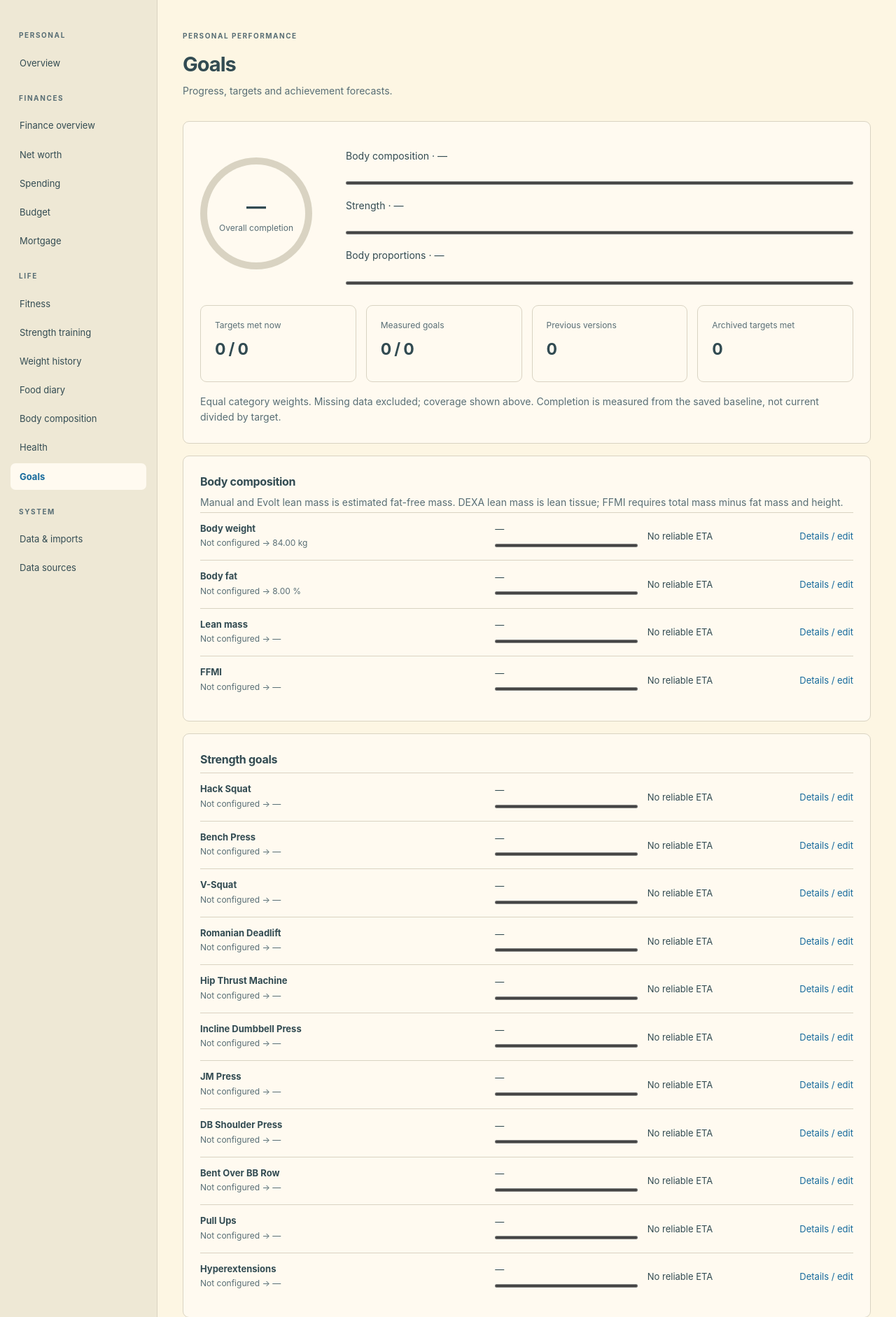
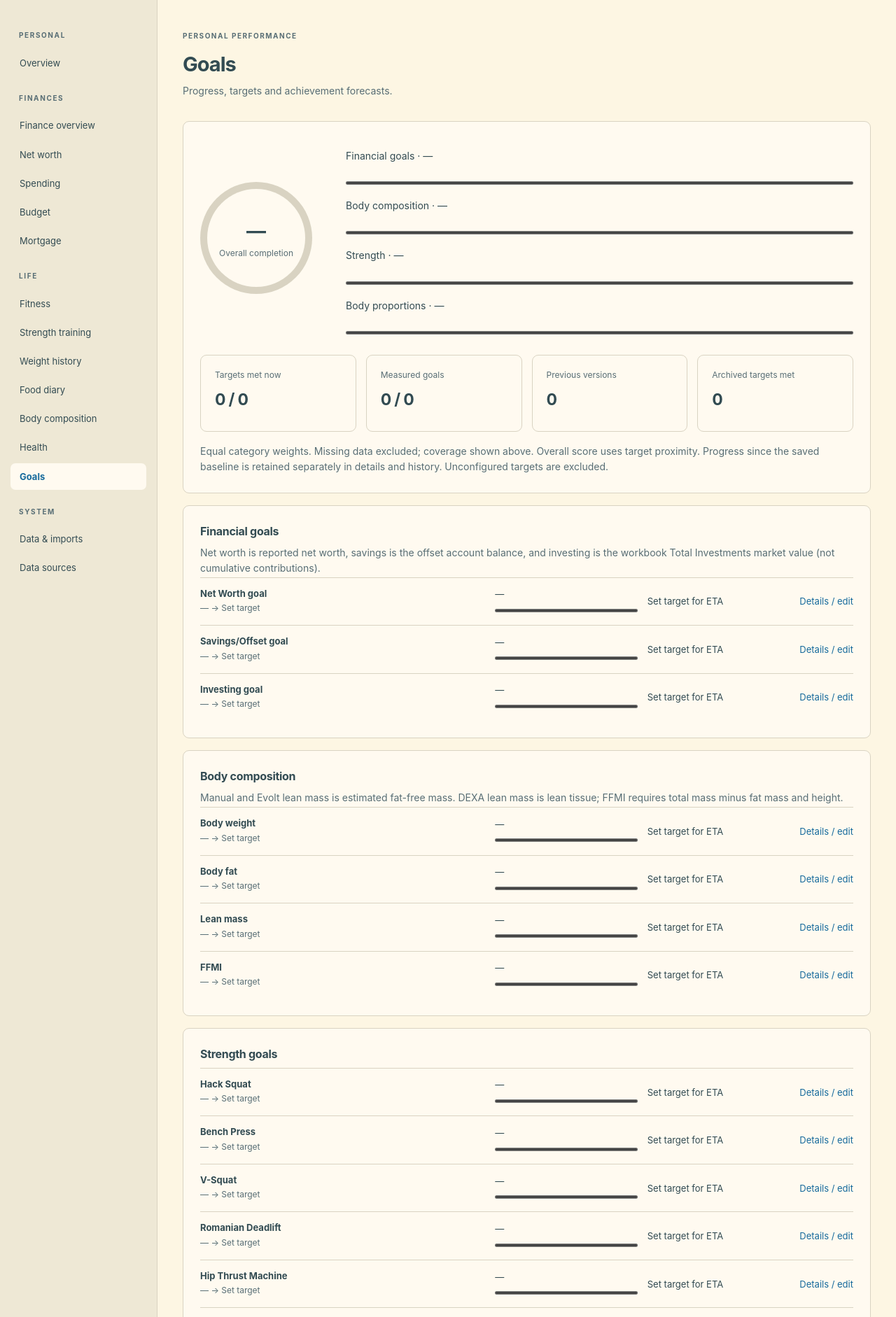
Before and after one commit to Jarrod95/Life-Dashboard, a Flask app: page /goals in a window 1280 px wide. Shown: the part 70-1952 px from the top of the page at 70% size. Run offline with Flask 3, Linux system fonts and the light colour scheme.

Commit message:
Show live goal values, workbook ratios and financial section

```diff
--- a/app/templates/goals.html
+++ b/app/templates/goals.html
@@ -5,28 +5,30 @@
 <div class="page-heading"><div><p class="eyebrow">PERSONAL PERFORMANCE</p><h1>Goals</h1><p class="muted">Progress, targets and achievement forecasts.</p></div></div>
 {% for cat,msg in get_flashed_messages(with_categories=true) %}<p role="status" class="{{ 'goal-bad' if cat=='error' else 'goal-good' }}">{{ msg }}</p>{% endfor %}
 <section class="panel"><div class="goal-summary"><div class="goal-ring" style="--progress:{{ report.overall or 0 }}%"><strong>{{ val(report.overall,'%') }}</strong><small>Overall completion</small></div><div>
-{% for k,label in [('composition','Body composition'),('strength','Strength'),('shape','Body proportions')] %}
+{% for k,label in [('finance','Financial goals'),('composition','Body composition'),('strength','Strength'),('shape','Body proportions')] %}
 <p>{{ label }} · {{ val(report.scores[k],'%') }}</p><progress max="100" value="{{ report.scores[k] or 0 }}" aria-label="{{ label }}"></progress>{% endfor %}</div></div>
 <div class="metrics"><article class="metric"><span>Targets met now</span><strong>{{ report.achieved }} / {{ report.configured }}</strong></article><article class="metric"><span>Measured goals</span><strong>{{ report.measured }} / {{ report.configured }}</strong></article><article class="metric"><span>Previous versions</span><strong>{{ report.history|length }}</strong></article><article class="metric"><span>Archived targets met</span><strong>{{ report.history_achieved }}</strong></article></div>
-<p class="muted">Equal category weights. Missing data excluded; coverage shown above. Completion is measured from the saved baseline, not current divided by target.</p></section>
-{% for group,label in [('composition','Body composition'),('strength','Strength goals'),('shape','Ideal body measurements')] %}
+<p class="muted">Equal category weights. Missing data excluded; coverage shown above. Overall score uses target proximity. Progress since the saved baseline is retained separately in details and history. Unconfigured targets are excluded.</p></section>
+{% for group,label in [('finance','Financial goals'),('composition','Body composition'),('strength','Strength goals'),('shape','Ideal body measurements')] %}
 <section class="panel"><h2>{{ label }}</h2>
-{% if group=='shape' %}<p class="muted">Recognised workbook ideal values appear as suggestions. Saving pins your target; sync does not overwrite it.</p>{% endif %}
+{% if group=='shape' %}<p class="muted">Ideal body shape ratios and muscle goals update automatically from Dashboard! in Body Composition.xlsx. Edit targets in the workbook, then refresh.</p>{% endif %}
 {% if group=='composition' %}<p class="muted">Manual and Evolt lean mass is estimated fat-free mass. DEXA lean mass is lean tissue; FFMI requires total mass minus fat mass and height.</p>{% endif %}
+{% if group=='finance' %}<p class="muted">Net worth is reported net worth, savings is the offset account balance, and investing is the workbook Total Investments market value (not cumulative contributions).</p>{% endif %}
 {% for item in report.groups[group] %}{% set g=item.active %}
-<details class="goal-item"><summary><div><strong>{{ item.name }}</strong><span class="muted">{{ val(g.current,g.unit) if g else 'Not configured' }} → {{ val(g.target,g.unit) if g else val(item.ideal,item.unit) }}</span></div><div>{{ val(g.completion,'%') if g else '—' }}<progress max="100" value="{{ (g.completion or 0) if g else 0 }}" aria-label="Completion"></progress></div><div>{{ g.forecast.date if g and g.forecast.date else 'No reliable ETA' }}</div><span class="goal-edit">Details / edit</span></summary>
+{% if item.workbook %}<div class="goal-item"><div class="goal-workbook"><div><strong>{{ item.name }}</strong><span class="muted">{{ val(item.current,item.unit) }} → {{ val(item.ideal,item.unit) }}</span><small class="muted">{{ item.current_date or 'No observations' }} · {{ 'Workbook target' if item.ideal is not none else 'No workbook target' }}</small></div><div>{{ val(item.proximity,'%') }}<progress max="100" value="{{ item.proximity or 0 }}" aria-label="Target proximity"></progress></div><span class="muted">{{ item.direction or '' }}</span></div></div>{% else %}
+<details class="goal-item"><summary><div><strong>{{ item.name }}</strong><span class="muted">{{ val(g.current,g.unit) if g else val(item.current,item.unit) }} → {{ val(g.target,g.unit) if g else 'Set target' }}{% if not g and item.current_date %} · {{ item.current_date }}{% endif %}</span></div><div>{{ val(g.proximity,'%') if g else '—' }}<progress max="100" value="{{ (g.proximity or 0) if g else 0 }}" aria-label="Target proximity"></progress></div><div>{{ g.forecast.date if g and g.forecast.date else 'No reliable ETA' if g else 'Set target for ETA' }}</div><span class="goal-edit">Details / edit</span></summary>
 {% if g %}
-<div class="metrics"><article class="metric"><span>Baseline</span><strong>{{ val(g.baseline,g.unit) }}</strong><small>{{ g.baseline_date or 'No data' }}</small></article><article class="metric"><span>Latest observation</span><strong>{{ val(g.current,g.unit) }}</strong><small>{{ g.current_date or 'No data' }}</small></article><article class="metric"><span>Remaining</span><strong>{{ val(([0,(g.target-g.current)*(1 if g.direction=='increase' else -1)]|max) if g.current is not none else none,g.unit) }}</strong></article><article class="metric"><span>Best completion</span><strong>{{ val(g.best_completion,'%') }}</strong></article></div>
+<div class="metrics"><article class="metric"><span>Baseline</span><strong>{{ val(g.baseline,g.unit) }}</strong><small>{{ g.baseline_date or 'No data' }}</small></article><article class="metric"><span>Latest observation</span><strong>{{ val(g.current,g.unit) }}</strong><small>{{ g.current_date or 'No data' }}</small></article><article class="metric"><span>Remaining</span><strong>{{ val(([0,(g.target-g.current)*(1 if g.direction=='increase' else -1)]|max) if g.current is not none else none,g.unit) }}</strong></article><article class="metric"><span>Progress since baseline</span><strong>{{ val(g.completion,'%') }}</strong></article></div>
 <p class="muted">Source: {{ g.settings.source or g.settings.exercise_id }} · {{ g.forecast.status|replace('_',' ') }}{% if g.first_achieved %} · first reached {{ g.first_achieved }}{% endif %}</p>
 {% if g.points %}<div class="goal-plot" data-points='{{ g.points|tojson }}' data-target="{{ g.target }}" data-forecast='{{ g.forecast|tojson }}' role="img" aria-label="{{ item.name }} performance and projection"></div>{% endif %}{% endif %}
 <form method="post" class="filters goal-form"><input type="hidden" name="csrf_token" value="{{ csrf_token() }}"><input type="hidden" name="key" value="{{ item.key }}"><input type="hidden" name="version_id" value="{{ g.id if g else '' }}">
-<label>Target ({{ g.unit if g else item.unit }})<input name="target" type="number" step=".001" min=".001" value="{{ g.target if g else item.ideal if item.ideal is not none else '' }}"></label>
+<label>Target ({{ g.unit if g else item.unit }})<input name="target" type="number" step=".001" {% if item.key != "net_worth" %}min=".001"{% endif %} value="{{ g.target if g else item.ideal if item.ideal is not none else '' }}"></label>
 <label>Direction<select name="direction"><option value="increase" {% if g and g.direction=='increase' %}selected{% endif %}>Increase</option><option value="decrease" {% if (g and g.direction=='decrease') or (not g and item.key in ['weight','fat','shape_waist']) %}selected{% endif %}>Decrease</option></select></label>
 {% if group=='composition' %}<label>Source<select name="source">{% for s in ['manual','evolt','dexa'] %}<option {% if g and g.settings.source==s %}selected{% endif %}>{{ s }}</option>{% endfor %}</select></label>{% if item.key=='ffmi' %}<label>Height (cm)<input name="height_cm" type="number" step=".1" value="{{ g.settings.height_cm if g else '' }}"></label>{% endif %}{% endif %}
-{% if group=='strength' %}<label>GymDay exercise<select name="exercise_id"><option value="">Select exact exercise</option>{% for e in item.exercises %}<option value="{{ e.id }}" {% if g and g.settings.exercise_id==e.id %}selected{% endif %}>{{ e.name }} · {{ e.equipment or 'equipment unspecified' }} · {{ e.id[:8] }}</option>{% endfor %}</select></label><label>Minimum reps<input type="number" name="reps" min="1" max="30" value="{{ g.settings.reps if g else 6 }}"></label>{% if item.key=='pull_ups' %}<label>Mode<select name="mode"><option value="reps" {% if not g or g.settings.mode=='reps' %}selected{% endif %}>Unweighted reps</option><option value="weight" {% if g and g.settings.mode=='weight' %}selected{% endif %}>Added weight (kg)</option></select></label>{% endif %}{% endif %}
+{% if group=='strength' %}<label>GymDay exercise<select name="exercise_id"><option value="">Select exact GymDay exercise (all available)</option>{% for e in item.exercises %}<option value="{{ e.id }}" {% if (g and g.settings.exercise_id==e.id) or (not g and item.suggested_exercise==e.id) %}selected{% endif %}>{{ e.name }} · {{ e.equipment or 'equipment unspecified' }} · {{ e.id[:8] }}</option>{% endfor %}</select></label><label>Minimum reps<input type="number" name="reps" min="1" max="30" value="{{ g.settings.reps if g else 6 }}"></label>{% if item.key=='pull_ups' %}<label>Mode<select name="mode"><option value="reps" {% if not g or g.settings.mode=='reps' %}selected{% endif %}>Unweighted reps</option><option value="weight" {% if g and g.settings.mode=='weight' %}selected{% endif %}>Added weight (kg)</option></select></label>{% endif %}{% endif %}
 <label>Desired date<input type="date" name="due" value="{{ g.due if g and g.due else '' }}"></label><label>Revision reason<input name="note" maxlength="500"></label>
 <button name="action" value="save">Save new version</button>{% if g %}<button name="action" value="achieved">Archive achieved</button><button name="action" value="paused">Pause</button><button name="action" value="abandoned">Abandon</button>{% endif %}</form>
-{% if group=='strength' %}<p class="muted">Daily best completed non-warmup, non-drop set at or above minimum reps. Use the recorded GymDay dumbbell weight convention. Unweighted pull-ups require a recorded zero load.</p>{% endif %}</details>{% endfor %}</section>{% endfor %}
+{% if group=='strength' %}<p class="muted">Choose the matching exercise and equipment; all GymDay exercises are available for explicit mapping. Daily best completed non-warmup, non-drop set at or above minimum reps. Use the recorded GymDay dumbbell weight convention. Unweighted pull-ups require a recorded zero load.</p>{% endif %}</details>{% endif %}{% endfor %}</section>{% endfor %}
 <section class="panel"><h2>Goal achievement forecast</h2><div class="table-scroll"><table><thead><tr><th>Goal</th><th>ETA</th><th>Pace sensitivity range</th><th>Desired date</th><th>Status</th></tr></thead><tbody>{% for group,entries in report.groups.items() %}{% for item in entries if item.active %}{% set g=item.active %}<tr><td>{{ item.name }}</td><td>{{ g.forecast.date or '—' }}</td><td>{{ g.forecast.early ~ ' – ' ~ g.forecast.late if g.forecast.early else '—' }}</td><td>{{ g.due or '—' }}</td><td>{{ g.forecast.status|replace('_',' ') }}</td></tr>{% endfor %}{% endfor %}</tbody></table></div><p class="muted">Recent robust trend; no reliable ETA for sparse, stale, flat or wrong-direction data. Estimates limited to one year. Ranges are illustrative pace sensitivity, not confidence intervals.</p></section>
 <section class="panel"><h2>Goal history</h2><p class="muted">Average archived completion: {{ val(report.history_average,'%') }}. Records frozen at closure.</p><div class="table-scroll"><table><thead><tr><th>Goal</th><th>Created / closed</th><th>Baseline</th><th>Target</th><th>Final</th><th>Completion</th><th>Best</th><th>Outcome</th><th>Days</th><th>Reason</th></tr></thead><tbody>{% for g in report.history %}<tr><td>{{ report.labels.get(g.key,g.key) }}</td><td>{{ g.created }} / {{ g.closed }}</td><td>{{ val(g.baseline,g.unit) }}</td><td>{{ val(g.target,g.unit) }}</td><td>{{ val(g.current,g.unit) }}</td><td>{{ val(g.completion,'%') }}</td><td>{{ val(g.best_completion,'%') }}</td><td>{{ g.outcome }}</td><td>{{ g.duration }}</td><td>{{ g.note }}</td></tr>{% else %}<tr><td colspan="10">No archived goals yet.</td></tr>{% endfor %}</tbody></table></div></section>
 <script defer src="{{ url_for('static',filename='js/goals.js') }}"></script>
```
